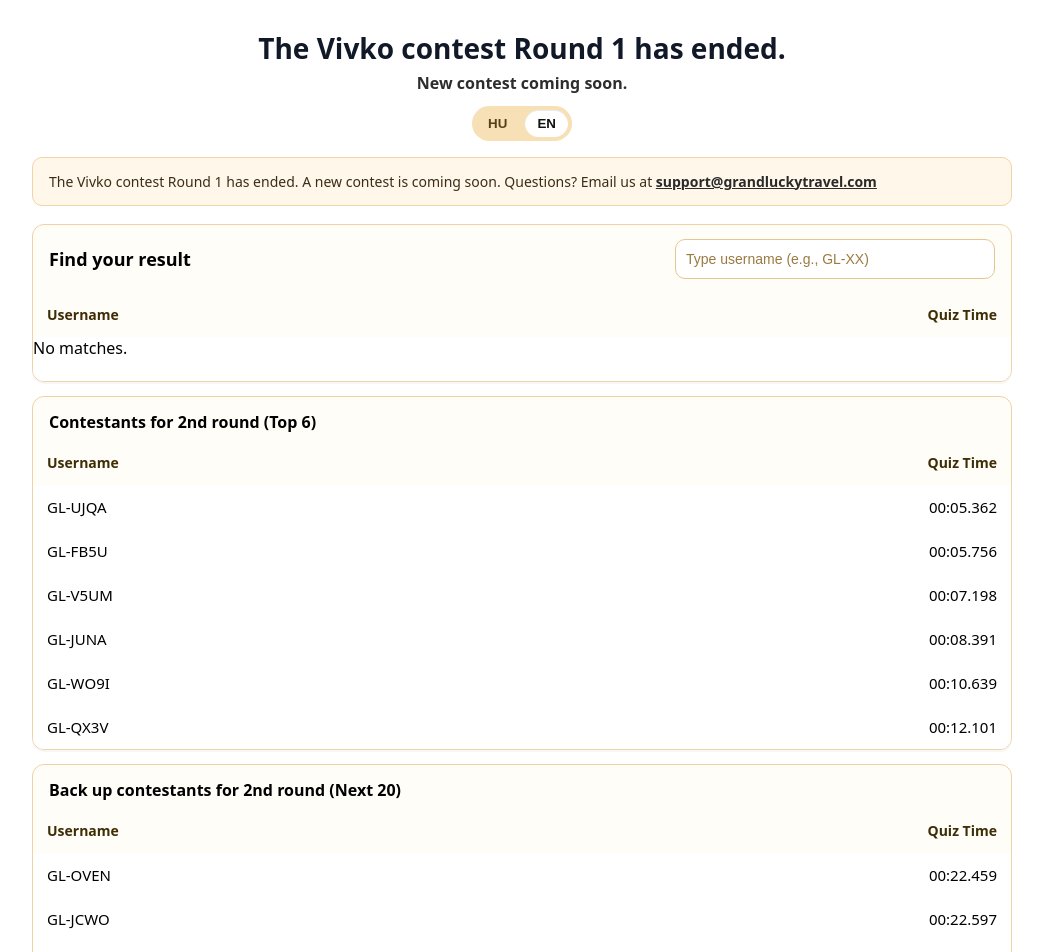
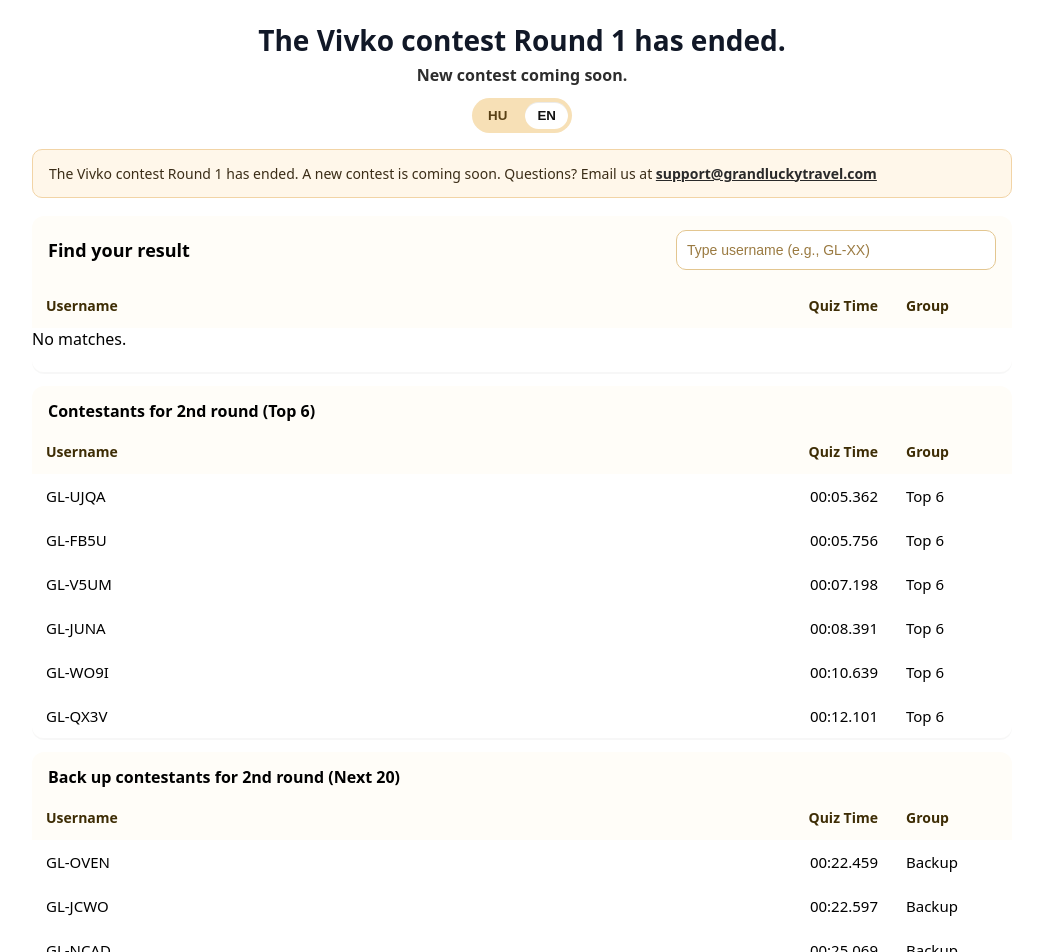
Before and after one commit to Runnerrander/grandlucky-quiz, a Next.js app: page / in a window 1280 px wide. Shown: the top 952 px of the page, without its empty margins (118-1161 px from the left). Built offline with nearby package versions, Linux system fonts and the light colour scheme.

Commit message:
feat(results): add 3rd column (Group) to search + lists; enforce GrandLucky yellow background; keep HU/EN

```diff
--- a/pages/index.js
+++ b/pages/index.js
@@ -2,14 +2,7 @@
 import Head from "next/head";
 import { useMemo, useState } from "react";
 
-/**
- * DATA
- * ----
- * If you already maintain these arrays elsewhere, you can keep them here.
- * Only "username" and "time" are shown (mm:ss.mmm).
- *
- * TOP6 (fastest 6) + NEXT20 (backup 20) are taken from your provided CSV.
- */
+/** ---- DATA (unchanged times) ---- */
 const TOP6 = [
   { username: "GL-UJQA", time: "00:05.362" },
   { username: "GL-FB5U", time: "00:05.756" },
@@ -19,7 +12,6 @@ const TOP6 = [
   { username: "GL-QX3V", time: "00:12.101" },
 ];
 
-// Backup 20 – sorted ascending by time
 const NEXT20 = [
   { username: "GL-OVEN", time: "00:22.459" },
   { username: "GL-JCWO", time: "00:22.597" },
@@ -37,15 +29,13 @@ const NEXT20 = [
   { username: "GL-PWIQ", time: "00:40.077" },
   { username: "GL-B9NC", time: "00:42.151" },
   { username: "GL-THCM", time: "00:51.204" },
-  { username: "GL-ESAX", time: "02:18.995" }, // keeping order from your sheet
+  { username: "GL-ESAX", time: "02:18.995" },
   { username: "GL-12I0", time: "02:29.860" },
   { username: "GL-ORSO", time: "02:06.653" },
-  { username: "qa.091", time: "03:32.204" }, // per your request to keep qa.091
+  { username: "qa.091", time: "03:32.204" },
 ];
 
-/**
- * Helpers
- */
+/** ---- Helpers ---- */
 const normalize = (s) =>
   (s || "")
     .toString()
@@ -61,9 +51,14 @@ const searchUser = (needle, lists) => {
   return hay.filter((r) => normalize(r.username) === q);
 };
 
-/**
- * i18n copy
- */
+const inGroup = (username) => {
+  const u = normalize(username);
+  if (TOP6.some((r) => normalize(r.username) === u)) return "Top 6";
+  if (NEXT20.some((r) => normalize(r.username) === u)) return "Backup";
+  return "—";
+};
+
+/** ---- i18n ---- */
 const COPY = {
   en: {
     title: "The Vivko contest Round 1 has ended.",
@@ -78,6 +73,9 @@ const COPY = {
     next20: "Back up contestants for 2nd round (Next 20)",
     username: "Username",
     quizTime: "Quiz Time",
+    group: "Group",
+    gTop6: "Top 6",
+    gBackup: "Backup",
   },
   hu: {
     title: "A Vivkó nyereményjáték 1. fordulója lezárult.",
@@ -92,18 +90,33 @@ const COPY = {
     next20: "Tartalék versenyzők (Következő 20)",
     username: "Felhasználónév",
     quizTime: "Kvízidő",
+    group: "Csoport",
+    gTop6: "Top 6",
+    gBackup: "Tartalék",
   },
 };
 
 export default function ResultsPage() {
   const [lang, setLang] = useState("en");
   const [query, setQuery] = useState("");
-
   const t = COPY[lang];
 
-  const results = useMemo(
-    () => searchUser(query, [TOP6, NEXT20]),
-    [query]
+  const results = useMemo(() => {
+    const rows = searchUser(query, [TOP6, NEXT20]);
+    return rows.map((r) => ({
+      ...r,
+      group: inGroup(r.username),
+    }));
+  }, [query]);
+
+  // decorate static lists with group labels too
+  const DEC_TOP6 = useMemo(
+    () => TOP6.map((r) => ({ ...r, group: t.gTop6 })),
+    [lang]
+  );
+  const DEC_NEXT20 = useMemo(
+    () => NEXT20.map((r) => ({ ...r, group: t.gBackup })),
+    [lang]
   );
 
   return (
@@ -164,6 +177,7 @@ export default function ResultsPage() {
             <div className="thead">
               <div className="cell head">{t.username}</div>
               <div className="cell head right">{t.quizTime}</div>
+              <div className="cell head">{t.group}</div>
             </div>
 
             <div className="tbody">
@@ -174,6 +188,7 @@ export default function ResultsPage() {
                   <div className="row" key={`find-${r.username}`}>
                     <div className="cell user">{r.username}</div>
                     <div className="cell time right">{r.time}</div>
+                    <div className="cell">{r.group}</div>
                   </div>
                 ))
               )}
@@ -189,12 +204,14 @@ export default function ResultsPage() {
             <div className="thead">
               <div className="cell head">{t.username}</div>
               <div className="cell head right">{t.quizTime}</div>
+              <div className="cell head">{t.group}</div>
             </div>
             <div className="tbody">
-              {TOP6.map((r) => (
+              {DEC_TOP6.map((r) => (
                 <div className="row" key={`t6-${r.username}`}>
                   <div className="cell user">{r.username}</div>
                   <div className="cell time right">{r.time}</div>
+                  <div className="cell">{t.gTop6}</div>
                 </div>
               ))}
             </div>
@@ -209,12 +226,14 @@ export default function ResultsPage() {
             <div className="thead">
               <div className="cell head">{t.username}</div>
               <div className="cell head right">{t.quizTime}</div>
+              <div className="cell head">{t.group}</div>
             </div>
             <div className="tbody">
-              {NEXT20.map((r) => (
+              {DEC_NEXT20.map((r) => (
                 <div className="row" key={`n20-${r.username}`}>
                   <div className="cell user">{r.username}</div>
                   <div className="cell time right">{r.time}</div>
+                  <div className="cell">{t.gBackup}</div>
                 </div>
               ))}
             </div>
@@ -224,7 +243,8 @@ export default function ResultsPage() {
 
       <style jsx>{`
         :root {
-          --brand: #f4a546; /* GrandLucky yellow (like your toggle) */
+          /* GrandLucky yellow (from your site) */
+          --brand: #f4a546;
           --brand-ink: #6b4a12;
           --ink: #1d1d1f;
           --muted: #6b7280;
@@ -237,20 +257,20 @@ export default function ResultsPage() {
           box-sizing: border-box;
         }
 
-        body,
-        html,
-        .page {
+        :global(html),
+        :global(body) {
           margin: 0;
           padding: 0;
           background: var(--brand);
           color: var(--ink);
-          font-family: ui-sans-serif, system-ui, -apple-system, Segoe UI,
-            Roboto, "Helvetica Neue", Arial, "Noto Sans", "Apple Color Emoji",
+          font-family: ui-sans-serif, system-ui, -apple-system, Segoe UI, Roboto,
+            "Helvetica Neue", Arial, "Noto Sans", "Apple Color Emoji",
             "Segoe UI Emoji";
         }
 
         .page {
           padding: 24px 16px 56px;
+          background: var(--brand); /* ensure full-bleed yellow */
         }
 
         .hero {
@@ -314,7 +334,7 @@ export default function ResultsPage() {
           margin: 14px auto;
           background: #fffdf8;
           border-radius: 12px;
-          border: 1px solid #f0d2a3;
+          border: 1px solid var(--row-sep);
           overflow: hidden;
           box-shadow: 0 2px 0 rgba(0, 0, 0, 0.03);
         }
@@ -360,7 +380,7 @@ export default function ResultsPage() {
           position: sticky;
           top: 0;
           display: grid;
-          grid-template-columns: 1fr 160px;
+          grid-template-columns: 1fr 160px 120px; /* + Group */
           background: var(--head);
           border-bottom: 1px solid var(--row-sep);
           z-index: 2;
@@ -370,7 +390,7 @@ export default function ResultsPage() {
         }
         .row {
           display: grid;
-          grid-template-columns: 1fr 160px;
+          grid-template-columns: 1fr 160px 120px; /* + Group */
           background: #fff;
           border-bottom: 1px solid var(--row-sep);
         }
@@ -405,21 +425,21 @@ export default function ResultsPage() {
           background: #fff;
         }
 
-        /* Dedicated scrolling area for the lists so headers stick nicely */
+        /* list scroller */
         .tableList {
           max-height: 360px;
           overflow-y: auto;
           border-top: 1px solid var(--row-sep);
         }
 
-        /* Mobile adjustments */
+        /* Mobile */
         @media (max-width: 820px) {
           .card-head {
             grid-template-columns: 1fr;
           }
           .table .thead,
           .table .row {
-            grid-template-columns: 1fr 130px; /* keep 2 columns; narrower time col */
+            grid-template-columns: 1fr 130px 96px;
           }
           .cell {
             font-size: 14px;
@@ -429,7 +449,7 @@ export default function ResultsPage() {
         @media (max-width: 420px) {
           .table .thead,
           .table .row {
-            grid-template-columns: 1fr 118px;
+            grid-template-columns: 1fr 118px 84px;
           }
           .title {
             font-size: 22px;
```
